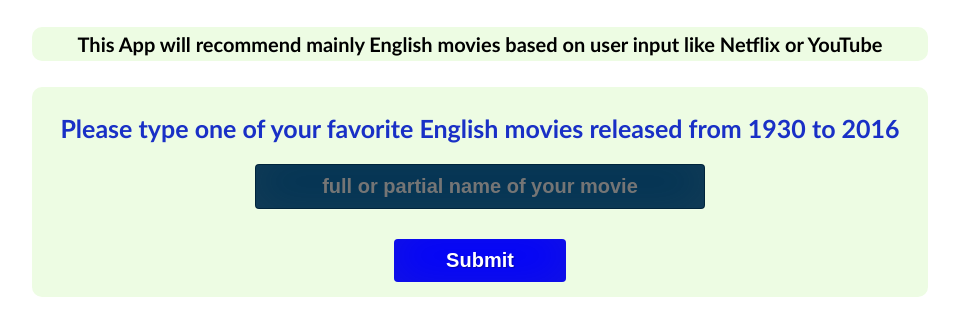
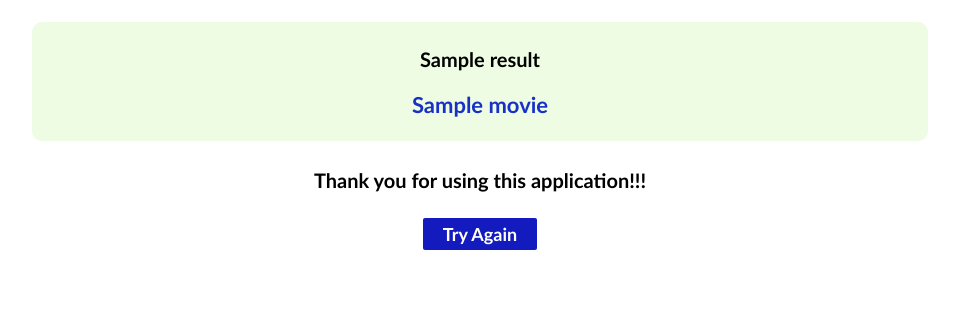
Before and after one commit to mamunur-ipe/ML-model-deployment, a Flask app: template templates/result_movie_recommender.html in a window 1280 px wide. Shown: the part 112-448 px from the top of the page, without its empty margins (160-1119 px from the left). Run offline with Flask 2, Linux system fonts and the light colour scheme; the template is opened without the code that fills it: most values are stand-ins (such as "Sample title", 1, 10 or a date in 2020).

Commit message:
Update result_movie_recommender.html

```diff
--- a/templates/result_movie_recommender.html
+++ b/templates/result_movie_recommender.html
@@ -1,28 +1,34 @@
-<!DOCTYPE html>
+<!doctype html>
 <html>
-<head>
-<title> Movie Recommender Input </title>
+<title> Movie Recommendations </title>
 <link rel= "stylesheet" type= "text/css" href= "{{ url_for('static', filename='css/style.css') }}">
-</head>
+
 <body>
 
     {% extends "header.html" %}
     {% block content %}
 
+    <br>
 
-       <h4 id="box_center">
-           This App will recommend mainly English movies based on user input like Netflix or YouTube
-       </h4>
+<div id="box_center">
 
-      <form  id="box_center" action="{{ url_for('result_movie_recommender') }}" method = "POST" >
+   <p style="font-size: 20px;font-weight:bold;"> {{ result }} </p>
 
-      <h2 id="font25_bold"> Please type one of your favorite English movies released from 1930 to 2016 </h2>
+           {% for movie in recommended_movies %}
 
-         <input type = "text" name = "movie_name"  placeholder="full or partial name of your movie" required="required" /></p>
+                <h2>{{ movie }}</h2>
 
 
-         <button type = "submit" class="btn btn:hover" > Submit </button>
-      </form>
+           {% endfor %}
+</div>
+
+
+<div style="font-size: 20px;font-weight:bold;text-align:center;">
+   <h4> Thank you for using this application!!! </h4>
+
+    <a href="{{ url_for('input_movie_recommender') }}"> Try Again </a>
+
+</div>
 
 </body>
 
```
